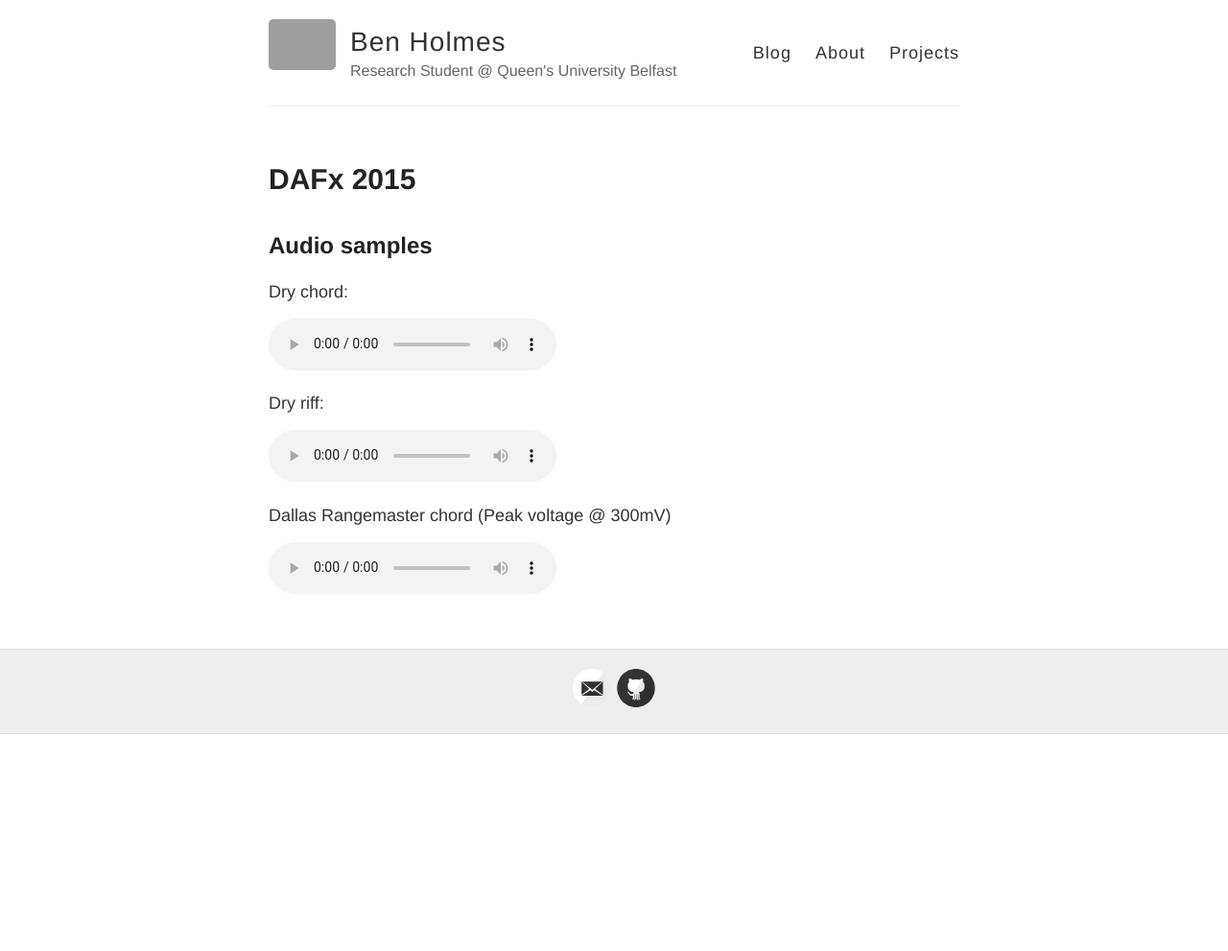
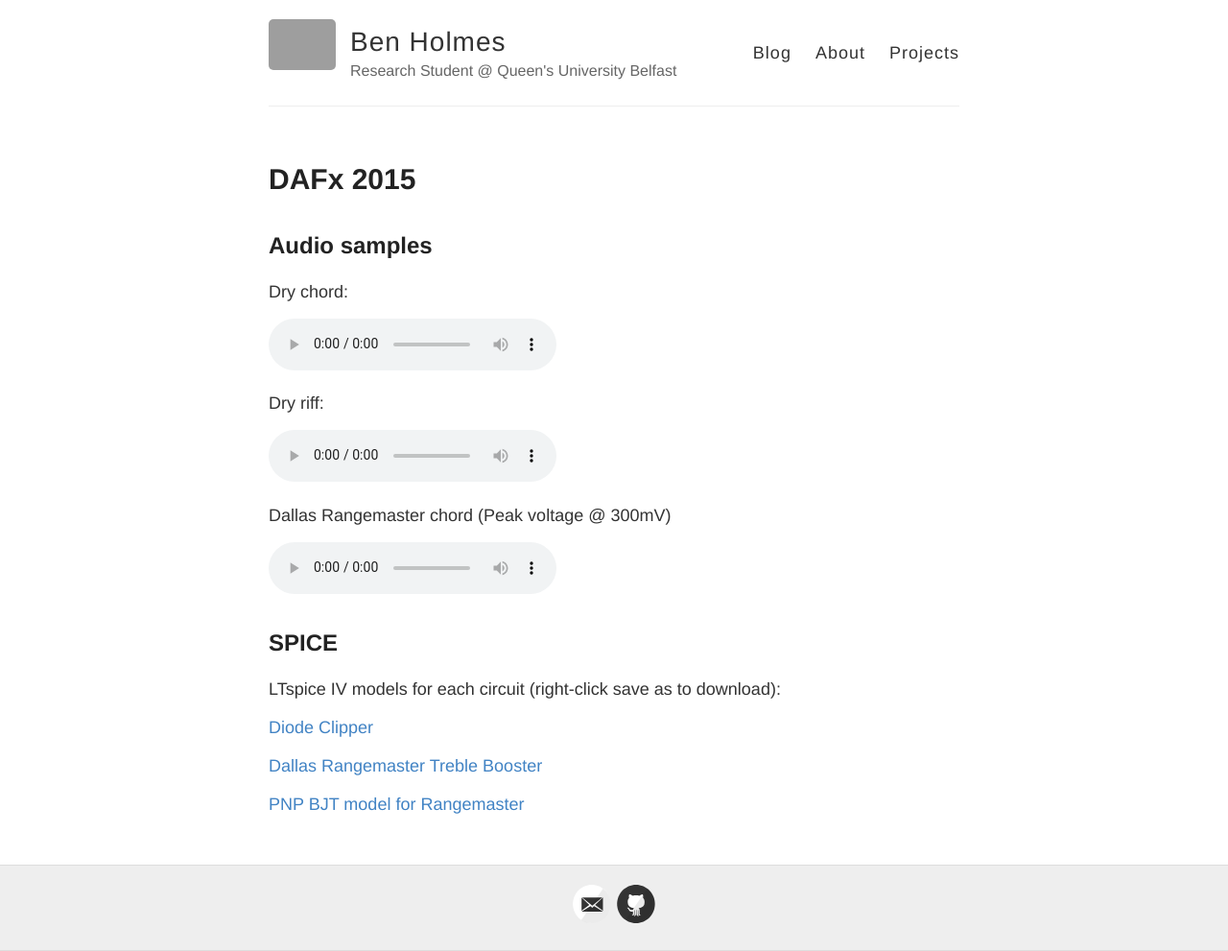
Before and after one commit to bholmesqub/DAFx15, a Jekyll site: the page built from index.md, in a window 1280 px wide. Shown: the whole page at 96% size. Built offline with Jekyll 4.4.1, drawn with Linux system fonts in a browser that asks for light colours; Markdown is read by kramdown in place of the engine named in the settings; before the commit the page ends 900 px from its top, so only the background shows below that; grey boxes are pictures that could not be loaded.

Commit message:
Removed auto-backup files, added spice links

```diff
--- a/index.md
+++ b/index.md
@@ -6,3 +6,13 @@ title: DAFx 2015
 ##Audio samples
 
 {% include audio.html %}
+
+##SPICE
+
+LTspice IV models for each circuit (right-click save as to download):
+
+[Diode Clipper](https://raw.githubusercontent.com/bholmesqub/DAFx15/master/spice/asym_diode_clipper.asc)
+
+[Dallas Rangemaster Treble Booster](https://raw.githubusercontent.com/bholmesqub/DAFx15/master/spice/dallas_rangemaster.asc)
+
+[PNP BJT model for Rangemaster](https://raw.githubusercontent.com/bholmesqub/DAFx15/master/spice/ebers_moll.txt)
```
Also changed, not shown: 2 other files.
